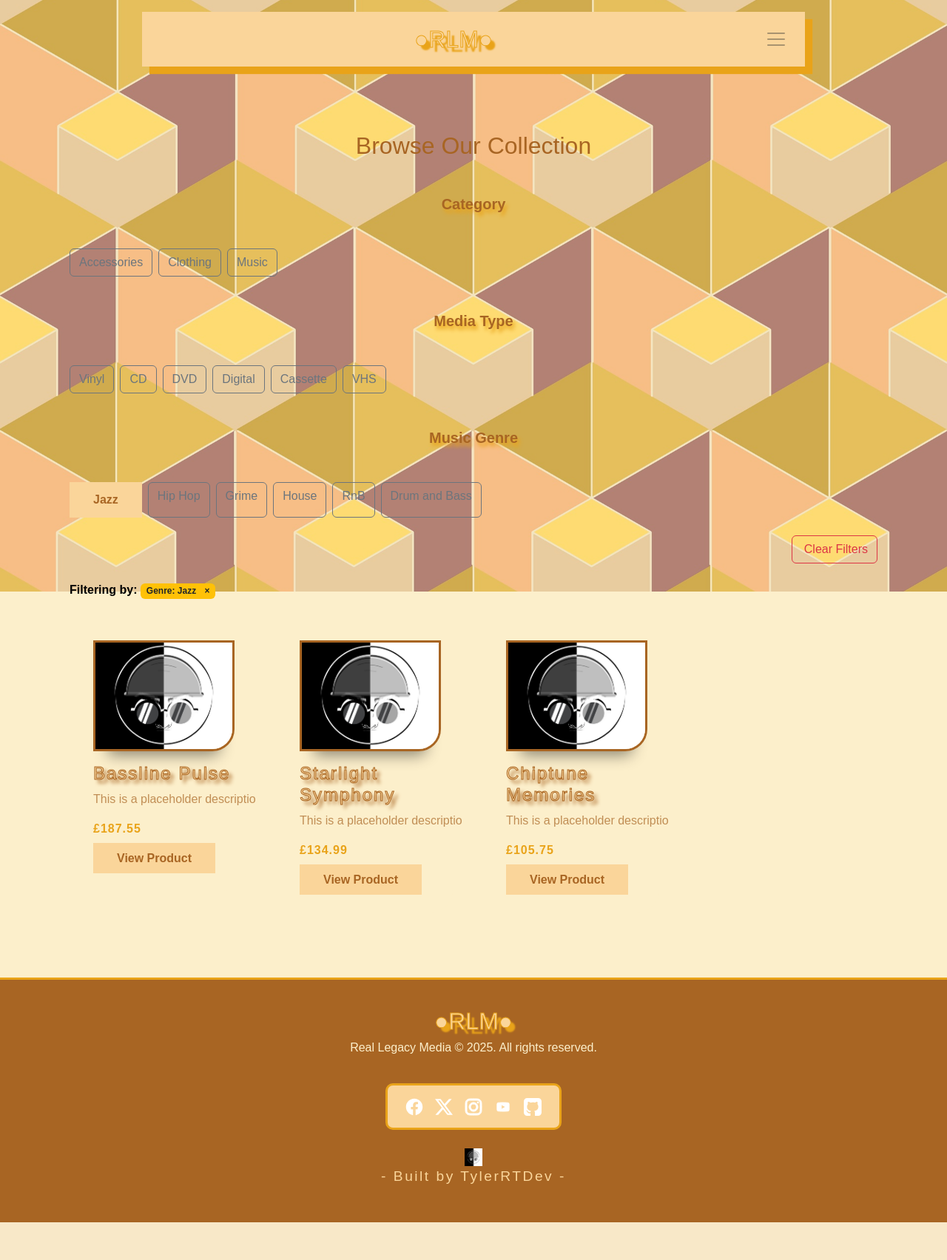
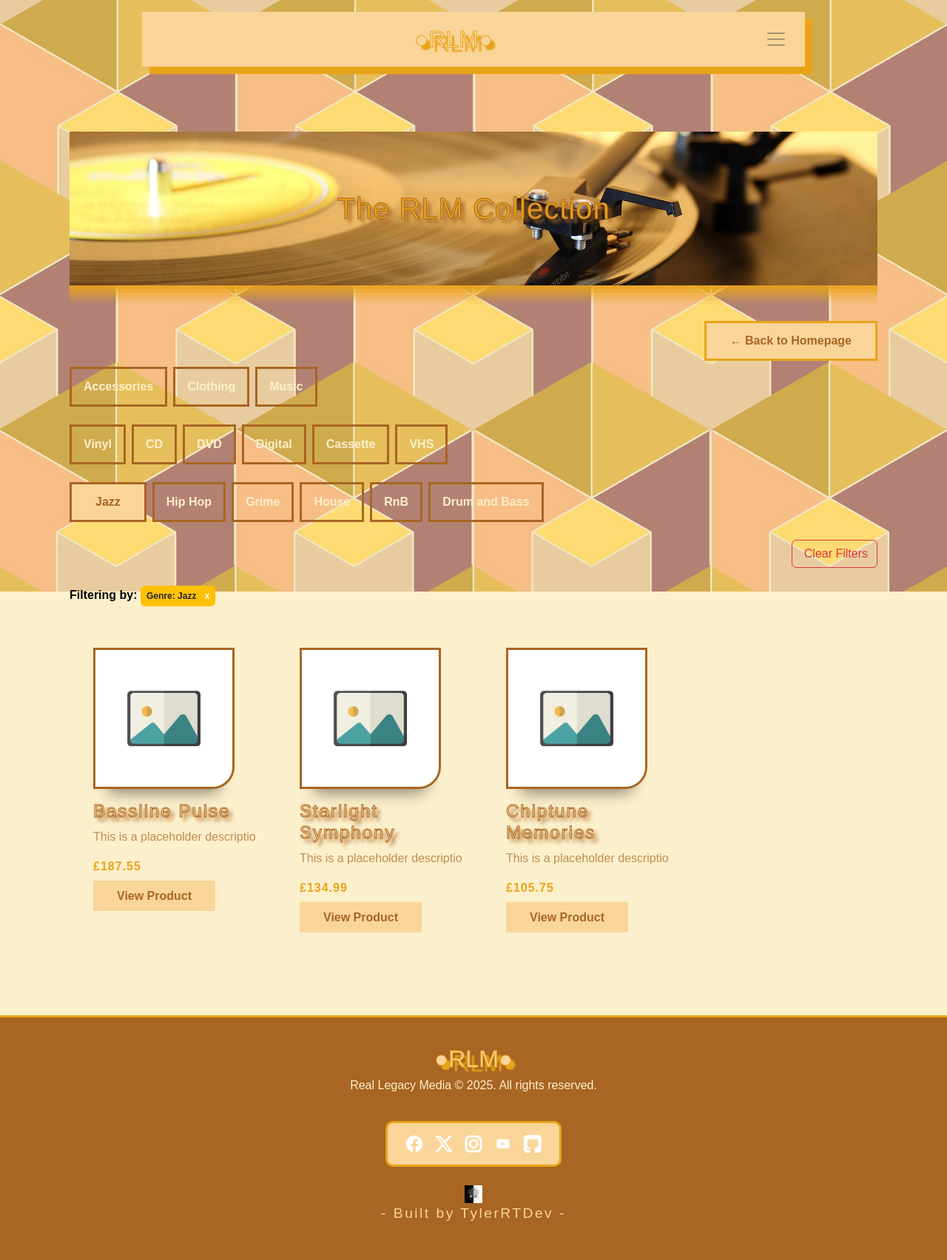
Before and after one commit to TylerRTDev/CI-MSProject4, a Django app: a page that uses templates/products/list.html in a window 1280 px wide. Shown: the whole page at 74% size. Before the commit the page ends 1653 px from the top, so only its background shows below. Run offline with Django 5.2, Linux system fonts and the light colour scheme; data comes from the database, SQL or seed files in the repository; both versions use the stored data as it was after the commit; data that the repository does not hold is empty; some web fonts are replaced.

Commit message:
Fix: Catalogue page now styled, filter buttons now more visible for what has been filtered. Back to homepage button added and filter boxes re-ordered for better ui/ux

```diff
--- a/static/css/style.css
+++ b/static/css/style.css
@@ -170,6 +170,18 @@ section h5 {
     text-shadow: 3px 5px 5px var(--orange);
 }
 
+.back-btn-retro {
+    border: solid 3px var(--orange);
+    color: var(--brown);
+    border-radius: 0px;
+    font-weight: bold;
+    text-decoration: none;
+    padding: 0.75rem 2rem;
+    background-color: var(--peach);
+    transition: 0.5s;
+
+}
+
 .btn-retro {
     border: none;
     color: var(--brown);
@@ -181,12 +193,38 @@ section h5 {
     transition: 0.5s;
 }
 
+.category-filter-btn {
+    border: solid 3px var(--brown);
+    color: var(--cream);
+    font-weight: bold;
+    text-decoration: none;
+    padding: 0.75rem 1rem;
+}
+
+.category-filter-btn-on {
+    border: solid 3px var(--brown);
+    color: var(--brown);
+    border-radius: 0px;
+    font-weight: bold;
+    text-decoration: none;
+    padding: 0.75rem 2rem;
+    background-color: var(--peach);
+}
+
 .btn-retro:hover, .btn-retro-hero:hover {
     background-color: var(--brown);
     color: white;
     box-shadow: 10px 10px 1px var(--orange);
     transition: .5s;
     animation: pulse 1s infinite;
+}
+
+.back-btn-retro:hover {
+    background-color: var(--brown);
+    color: white;
+    transition: .5s;
+    animation: pulse 1s infinite;
+    border: 3px solid var(--brown);
 }
 
 .btn-retro:active, .btn-retro-hero:active {
@@ -250,6 +288,10 @@ section h5 {
     align-self: flex-end;
     margin-bottom: 2rem;
     justify-content: space-around;
+}
+
+.back-btn-retro {
+    border-radius: 3px var(--brown);
 }
 
 .product-container, .cart-table-container {
@@ -514,7 +556,22 @@ section h5 {
     margin-bottom: 1.5rem;
 }
 
-.profile-container h2 span {
+.catalogue-header {
+    background: url('/static/images/catalogue-background.jpg');
+    background-size: cover;
+    background-position: center;
+    background-repeat: no-repeat;
+    padding: 4rem;
+    position: relative;
+    box-shadow:
+    rgba(233, 163, 25, 0.495) 0px 5px,
+    rgba(233, 163, 25, 0.395) 0px 10px,
+    rgba(233, 163, 25, 0.295) 0px 15px,
+    rgba(233, 163, 25, 0.195) 0px 20px,
+    rgba(233, 163, 25, 0.1) 0px 25px;
+}
+
+.profile-container h2 span, .catalogue-header h1 {
     color: var(--orange);
     text-shadow: 5px 5px 5px var(--brown);
     letter-spacing: 1px;
@@ -643,6 +700,12 @@ section h5 {
     color: var(--brown);
     font-weight: bold;
     margin-top: -1rem;
+}
+
+.empty-product-filter {
+    color: var(--brown);
+    font-weight: bold;
+    margin-top: 2rem;
 }
 
 .login-container {
--- a/templates/products/detail.html
+++ b/templates/products/detail.html
@@ -6,13 +6,13 @@
     <div class="product-container container">
         <div class="row align-items-center justify-content-center">
             <div class="back-button text-start">
-                <a href="{% url 'products:list' %}" class="btn-retro">
+                <a href="{% url 'products:list' %}" class="back-btn-retro">
                     ← Back to Products
                 </a>
             </div>
 
             <div class="col-md-6">
-                <img src="{{ product.images.first.image.url|default:'/static/images/logo-avatar.png' }}"
+                <img src="{{ product.images.first.image.url|default:'/static/images/stock-image.jpg' }}"
                     class="img-fluid" alt="{{ product.name }}">
             </div>
 
--- a/templates/products/list.html
+++ b/templates/products/list.html
@@ -3,15 +3,21 @@
 
 {% block content %}
 <section class="py-5">
-    <div class="container">
-        <h2 class="text-center mb-4">Browse Our Collection</h2>
+    <div class="catalogue-container container">
+        <div class="catalogue-header mb-5">
+            <h1 class="text-center m-3">The RLM Collection</h1>
+        </div>
+        <div class="back-button d-flex justify-content-end mb-2">
+            <a href="{% url 'core:home' %}" class="back-btn-retro">
+            ← Back to Homepage
+            </a>
+        </div>
         <!-- Filter by Category -->
         <div class="mb-4">
-            <h5>Category</h5>
             <div class="d-flex flex-wrap gap-2">
                 {% for cat in categories %}
                 <a href="?{% if current_genre %}genre={{ current_genre }}&{% endif %}{% if current_media_slug %}media={{ current_media_slug }}&{% endif %}category={{ cat.slug }}
-                "class="btn {% if current_category == cat.slug %}btn-retro-hero{% else %}btn-outline-secondary{% endif %}">
+                "class="category-filter-btn {% if current_category == cat.slug %}category-filter-btn-on{% else %}category-filter-btn{% endif %}">
                 {{ cat.name }}
                 </a>
                 {% endfor %}
@@ -20,11 +26,10 @@
 
         <!-- Filter by Media Type -->
         <div class="mb-4">
-            <h5>Media Type</h5>
             <div class="d-flex flex-wrap gap-2">
                 {% for type in media_types %}
                 <a href="?{% if current_genre %}genre={{ current_genre }}&{% endif %}{% if current_category %}category={{ current_category }}&{% endif %}media={{ type.slug }}"
-                class="btn {% if current_media_slug == type.slug %}btn-retro{% else %}btn-outline-secondary{% endif %}">
+                class="category-filter-btn {% if current_media_slug == type.slug %}category-filter-btn-on{% else %}category-filter-btn{% endif %}">
                 {{ type.name }}
                 </a>
                 {% endfor %}
@@ -33,11 +38,10 @@
 
         <!-- Filter by Genre -->
         <div class="mb-4">
-            <h5>Music Genre</h5>
             <div class="d-flex flex-wrap gap-2">
                 {% for genre in genres %}
                 <a href="?{% if current_category %}category={{ current_category }}&{% endif %}{% if current_media_slug %}media={{ current_media_slug }}&{% endif %}genre={{ genre.slug }}"
-                class="btn {% if current_genre == genre.slug %}btn-retro{% else %}btn-outline-secondary{% endif %}">
+                class="category-filter-btn {% if current_genre == genre.slug %}category-filter-btn-on{% else %}category-filter-btn{% endif %}">
                 {{ genre.name }}
                 </a>
                 {% endfor %}
@@ -58,27 +62,27 @@
         <div class="mb-4">
             <strong>Filtering by:</strong>
 
-            {% if current_genre %}
-                <span class="badge bg-warning text-dark me-2">
-                    Genre: {{ current_genre|capfirst }}
-                    <a href="?{% if current_media_slug %}media={{ current_media_slug }}{% endif %}{% if current_category %}{% if current_media_slug %}&{% endif %}category={{ current_category }}{% endif %}"
-                    class="text-dark text-decoration-none ms-2">×</a>
+            {% if current_category %}
+                <span class="badge bg-warning text-dark p-2 me-2">
+                    Type: {{ current_category|capfirst }}
+                    <a href="?{% if current_genre %}genre={{ current_genre }}{% endif %}{% if current_media_slug %}{% if current_genre %}&{% endif %}media={{ current_media_slug }}{% endif %}"
+                    class="text-white text-decoration-none ms-2">x</a>
                 </span>
             {% endif %}
 
             {% if current_media_slug %}
-                <span class="badge bg-warning text-dark me-2">
+                <span class="badge bg-warning text-dark p-2 me-2">
                     Media: {{ current_media_slug|capfirst }}
                     <a href="?{% if current_genre %}genre={{ current_genre }}{% endif %}{% if current_category %}{% if current_genre %}&{% endif %}category={{ current_category }}{% endif %}"
-                    class="text-dark text-decoration-none ms-2">×</a>
+                    class="text-white text-decoration-none ms-2">x</a>
                 </span>
             {% endif %}
 
-            {% if current_category %}
-                <span class="badge bg-warning me-2">
-                    Type: {{ current_category|capfirst }}
-                    <a href="?{% if current_genre %}genre={{ current_genre }}{% endif %}{% if current_media_slug %}{% if current_genre %}&{% endif %}media={{ current_media_slug }}{% endif %}"
-                    class="text-white text-decoration-none ms-2">×</a>
+            {% if current_genre %}
+                <span class="badge bg-warning text-dark p-2 me-2">
+                    Genre: {{ current_genre|capfirst }}
+                    <a href="?{% if current_media_slug %}media={{ current_media_slug }}{% endif %}{% if current_category %}{% if current_media_slug %}&{% endif %}category={{ current_category }}{% endif %}"
+                    class="text-white text-decoration-none ms-2">x</a>
                 </span>
             {% endif %}
         </div>
@@ -90,8 +94,8 @@
             {% for product in products %}
             <div class="col-md-6 col-lg-3">
                 <div class="product-card">
-                    <img src="{{ product.images.first.image.url|default:'/static/images/logo-avatar.png' }}"
-                        class="card-img-top" style="height: 150px; object-fit: cover;" alt="{{ product.name }}">
+                    <img src="{{ product.images.first.image.url|default:'/static/images/stock-image.jpg' }}"
+                        class="card-img-top" alt="{{ product.name }}">
                     <div class="product-card-body">
                         <div class="product-card-title">
                             <h4>{{ product.name }}</h4>
@@ -107,7 +111,7 @@
             {% endfor %}
             {% else %}
                 <div class="col-12">
-                    <p class="text-center fw-bold">No products match your filters.</p>
+                    <h5 class="empty-product-filter text-center fw-bold">No products match your filters.</h5>
                 </div>
             {% endif %}
         </div>
```
Also changed, not shown: db.sqlite3, static/images/catalogue-background.jpg (added).
